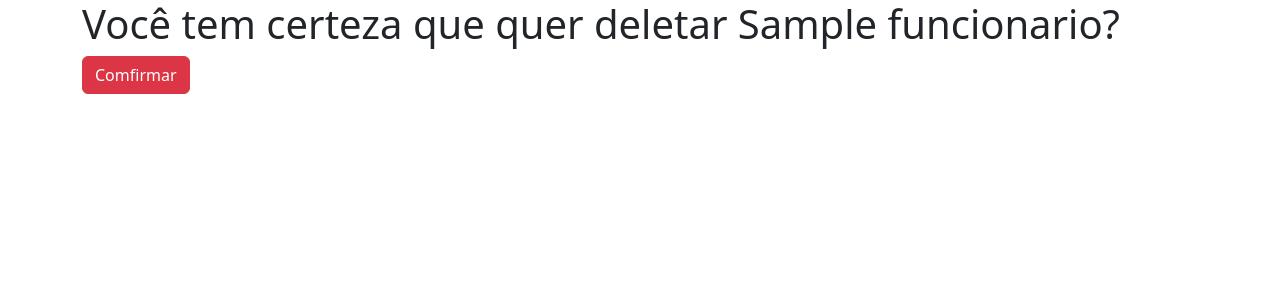
After one commit to TMUSSOLINI/RH, a Django app: page /funcionarios/deletar/1/ in a window 1280 px wide. The commit adds this page. Shown: the top 300 px of the page. Run offline with Django 4.2, Linux system fonts and the light colour scheme; tables that the repository leaves empty hold one stand-in row (values such as "Sample post"); some libraries are stand-ins or nearby versions.

Commit message:
Implementado o Delete

```diff
--- /dev/null
+++ b/funcionarios/templates/funcionarios/funcionario_confirm_delete.html
@@ -0,0 +1,12 @@
+{% extends 'base.html' %}
+
+{% block main %}
+<form method="POST">
+  {% csrf_token %}
+  <h1>Você tem certeza que quer deletar {{ funcionario }}? </h1>
+  {{form}}
+
+  <button type="submit" class="btn btn-danger">Comfirmar</button>
+</form>
+
+{% endblock %}
--- a/funcionarios/templates/funcionarios/funcionario_list.html
+++ b/funcionarios/templates/funcionarios/funcionario_list.html
@@ -5,5 +5,6 @@
     {% for funcionario in object_list %}
         <br>
         <a href="{% url 'update_funcionario' funcionario.id%}">{{funcionario}}</a>
+        <a href="{% url 'delete_funcionario' funcionario.id%}">deletar</a>
     {%endfor%}
 {% endblock %}
--- a/funcionarios/urls.py
+++ b/funcionarios/urls.py
@@ -1,7 +1,8 @@
 from django.urls import path
-from .views import FuncionariosList, FuncionarioEdit
+from .views import FuncionariosList, FuncionarioEdit, FuncionarioDelete
 
 urlpatterns = [
     path('', FuncionariosList.as_view(), name='list_funcionarios'),
     path('editar/<int:pk>/', FuncionarioEdit.as_view(), name='update_funcionario'),
+    path('deletar/<int:pk>/', FuncionarioDelete.as_view(), name='delete_funcionario'),
 ]
--- a/funcionarios/views.py
+++ b/funcionarios/views.py
@@ -1,4 +1,5 @@
-from django.views.generic import ListView, UpdateView
+from django.urls import reverse_lazy
+from django.views.generic import ListView, UpdateView, DeleteView
 from .models import Funcionario
 
 
@@ -13,3 +14,8 @@ class FuncionariosList(ListView):
 class FuncionarioEdit(UpdateView):
     model = Funcionario
     fields = ['nome', 'departamentos']
+
+
+class FuncionarioDelete(DeleteView):
+    model = Funcionario
+    success_url = reverse_lazy('list_funcionarios')
```
